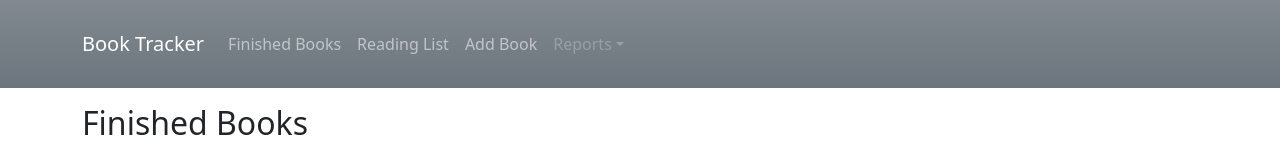
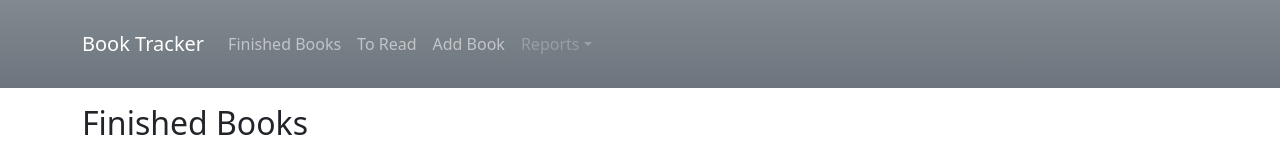
Before and after one commit to sonetteira/book-tracker, a React (Create React App) app in the folder book-tracker/: page / in a window 1280 px wide. Shown: the top 148 px of the page. Built offline with nearby package versions, Linux system fonts and the light colour scheme; no server answers.

Commit message:
change 'reading list' to 'to read'

```diff
--- a/book-tracker/src/components/nav.js
+++ b/book-tracker/src/components/nav.js
@@ -13,7 +13,7 @@ function Navigation() {
             <Navbar.Collapse id="basic-navbar-nav">
                 <Nav className="me-auto">
                     <Nav.Link href="/">Finished Books</Nav.Link>
-                    <Nav.Link href="/toread">Reading List</Nav.Link>
+                    <Nav.Link href="/toread">To Read</Nav.Link>
                     <Nav.Link href="/addBook">Add Book</Nav.Link>
                     <NavDropdown title="Reports" id="basic-nav-dropdown" disabled>
                         <NavDropdown.Item href="/yearlyReport">Yearly Report</NavDropdown.Item>
```
